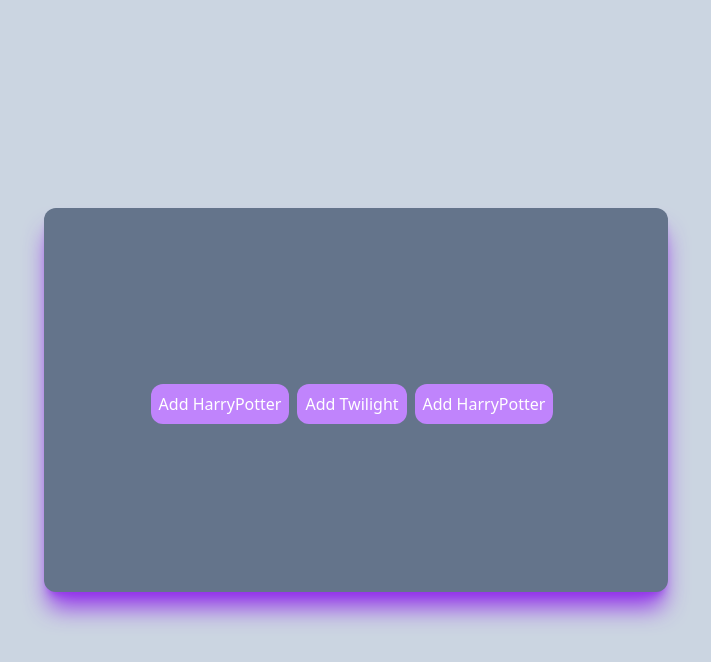
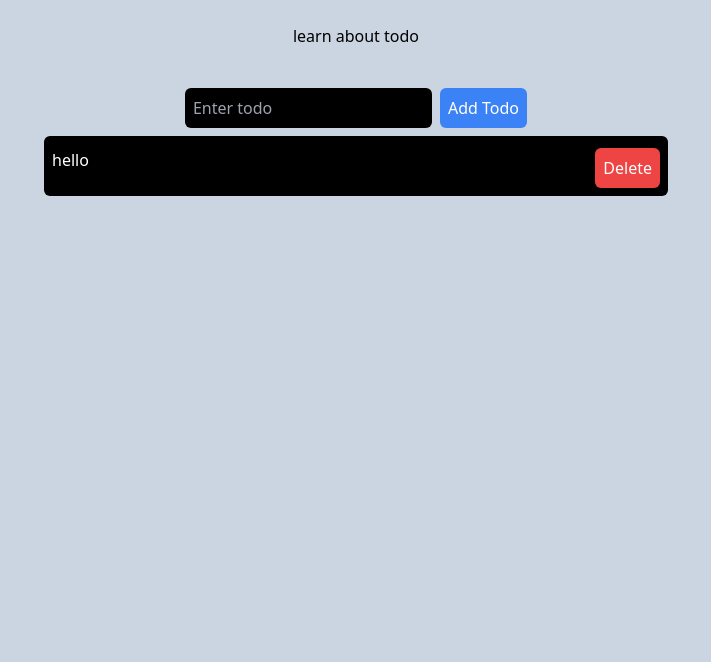
Before and after one commit to ChetreNelson/ReduxTsViteReact, a React (Vite) app: page / in a window 1280 px wide. Shown: the top 662 px of the page, without its empty margins (284-995 px from the left). Built offline with nearby package versions, Linux system fonts and the light colour scheme.

Commit message:
redux todo

```diff
--- a/src/App.tsx
+++ b/src/App.tsx
@@ -1,46 +1,22 @@
-import Mycomponent from "./component/Mycomponent";
-import { useAppDispatch, useAppSelector } from "./redux/hooks";
-import { addItem } from "./redux/slice/cartSlice";
+import AddTodo from "./component/AddTodo";
+import TodoCo from "./component/TodoCo";
 
 function App() {
-  const count = useAppSelector((state) => state.cart);
-  const dispatch = useAppDispatch();
-  const handleItem = (e: string) => {
-    dispatch(addItem(e));
-  };
-
   return (
     <>
-      <div className="bg-slate-300 text-white items-center justify-center flex flex-col w-full h-screen p-4">
-        <div
-          className="w-1/2 h-1/2 bg-slate-500 rounded-xl flex flex-col  items-center justify-center
+      <div
+        className="bg-slate-300  items-center
+      flex flex-col w-full h-screen p-4"
+      >
+        <div className="mt-2 mb-10">
+          <p>learn about todo</p>
+        </div>
+        <div>
+          <AddTodo />
+        </div>
 
-        shadow-purple-600 shadow-xl "
-        >
-          <h1 className="mb-2 font-serif text-2xl">{count}</h1>
-          <div>
-            <button
-              className="bg-purple-400 rounded-xl p-2 mr-2 "
-              onClick={() => handleItem("Harry Potter")}
-            >
-              Add HarryPotter
-            </button>
-            <button
-              className="bg-purple-400 rounded-xl p-2 mr-2 "
-              onClick={() => handleItem("Twilight")}
-            >
-              Add Twilight
-            </button>
-            <button
-              className="bg-purple-400 rounded-xl p-2 mr-2 "
-              onClick={() => handleItem("Harry Potter")}
-            >
-              Add HarryPotter
-            </button>
-          </div>
-        </div>
+        <TodoCo />
       </div>
-      <Mycomponent />
     </>
   );
 }
--- /dev/null
+++ b/src/component/AddTodo.tsx
@@ -0,0 +1,30 @@
+import React, { useState } from "react";
+import { useAppDispatch, useAppSelector } from "../redux/hooks";
+import { addTodo } from "../redux/slice/todoSlice";
+function AddTodo() {
+  const [input, setInput] = useState("");
+  const dispatch = useAppDispatch();
+  const addTodoHandler = (e: React.FormEvent<HTMLFormElement>) => {
+    e.preventDefault();
+    console.log(input);
+    dispatch(addTodo(input));
+  };
+
+  const value = useAppSelector((state) => state.todo.todos);
+  return (
+    <div>
+      <form onSubmit={addTodoHandler}>
+        <input className="bg-black text-white rounded-md p-2"
+          type="text"
+          placeholder="Enter todo"
+          value={input}
+          onChange={(e) => setInput(e.target.value)}
+        />
+        <button className="bg-blue-500 rounded-md p-2 ml-2 text-white " type="submit">Add Todo</button>
+      </form>
+
+    </div>
+  );
+}
+
+export default AddTodo;
--- /dev/null
+++ b/src/component/TodoCo.tsx
@@ -0,0 +1,33 @@
+import React from "react";
+import { useAppDispatch, useAppSelector } from "../redux/hooks";
+import { removeTodo } from "../redux/slice/todoSlice";
+
+const TodoCo = () => {
+  const value = useAppSelector((state) => state.todo.todos);
+  const dispatch = useAppDispatch();
+  return (
+    <div className="flex flex-col  w-1/2 ">
+      <div className="">
+        {value.map((t) => (
+          <div className="mt-2 p-2 rounded-md bg-black text-white ">
+            <ul>
+              <li className="flex pt-1 justify-between" key={t.id}>
+                {t.text}
+                <div className="flex  w-full  justify-end items-end">
+                  <button
+                    className="bg-red-500 p-2 ml-96 rounded-md "
+                    onClick={() => dispatch(removeTodo(t.id))}
+                  >
+                    Delete
+                  </button>
+                </div>
+              </li>
+            </ul>
+          </div>
+        ))}
+      </div>
+    </div>
+  );
+};
+
+export default TodoCo;
--- a/src/redux/slice/cartSlice/index.ts
+++ b/src/redux/slice/cartSlice/index.ts
@@ -5,6 +5,7 @@
   name: "cart",
   reducers: {
     addItem: (state, action) => action.payload,
+
   },
 });
 export const { addItem } = cartSlice.actions;
--- /dev/null
+++ b/src/redux/slice/todoSlice/index.ts
@@ -0,0 +1,32 @@
+import { createSlice, nanoid } from "@reduxjs/toolkit";
+
+interface TodoState {
+  todos: { id: string; text: string }[];
+}
+
+// Define initial state
+const initialState: TodoState = {
+  todos: [{ id: "1", text: "hello" }],
+};
+export const todoSlice = createSlice({
+  initialState,
+  name: "todo",
+  reducers: {
+    addTodo: (state, action) => {
+      const todo = {
+        id: nanoid(),
+        text: action.payload,
+      };
+      return {
+        ...state,
+        todos: [...state.todos, todo],
+      };
+    },
+    removeTodo: (state, action) => {
+      state.todos = state.todos.filter((todo) => todo.id != action.payload);
+    },
+  },
+});
+
+export const { addTodo, removeTodo } = todoSlice.actions;
+export default todoSlice.reducer;
--- a/src/redux/store/index.ts
+++ b/src/redux/store/index.ts
@@ -1,11 +1,13 @@
 import { configureStore } from "@reduxjs/toolkit";
 import counterslice from "../slice";
 import cartSlice from "../slice/cartSlice";
+import todoSlice from "../slice/todoSlice";
 
 export const store = configureStore({
   reducer: {
     counter: counterslice,
-    cart:cartSlice,
+    cart: cartSlice,
+    todo:todoSlice
   },
 });
 export type RootState = ReturnType<typeof store.getState>;
```
